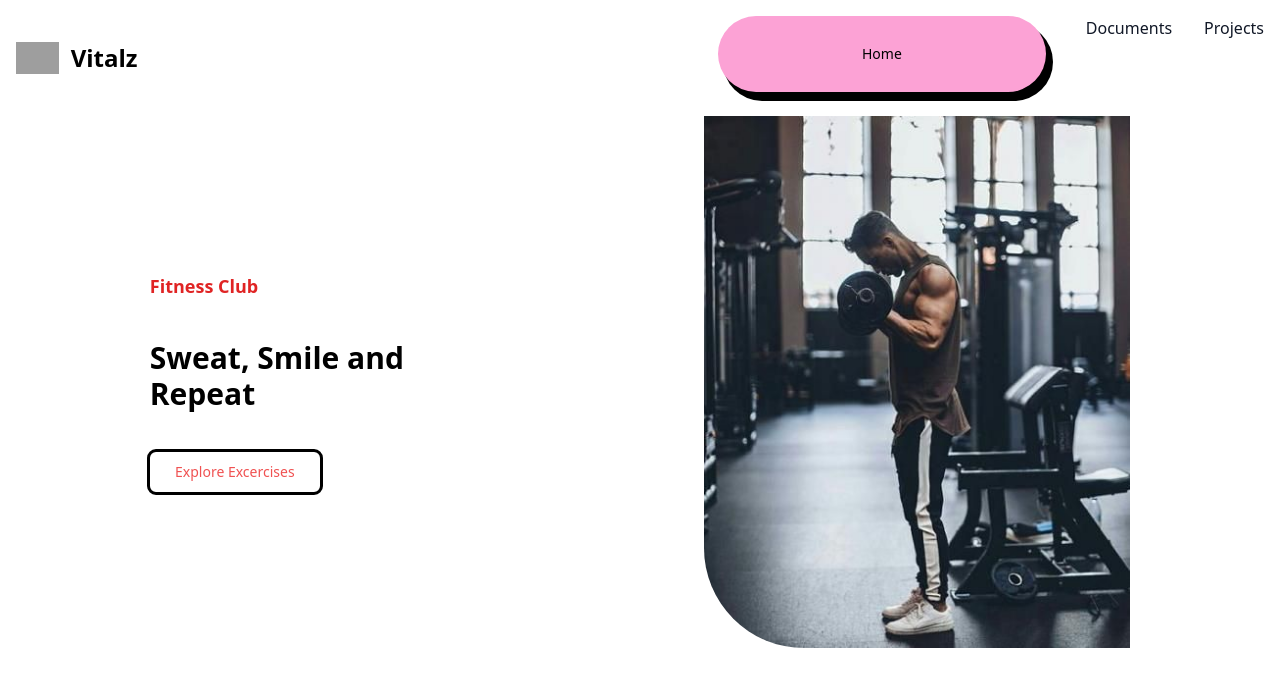
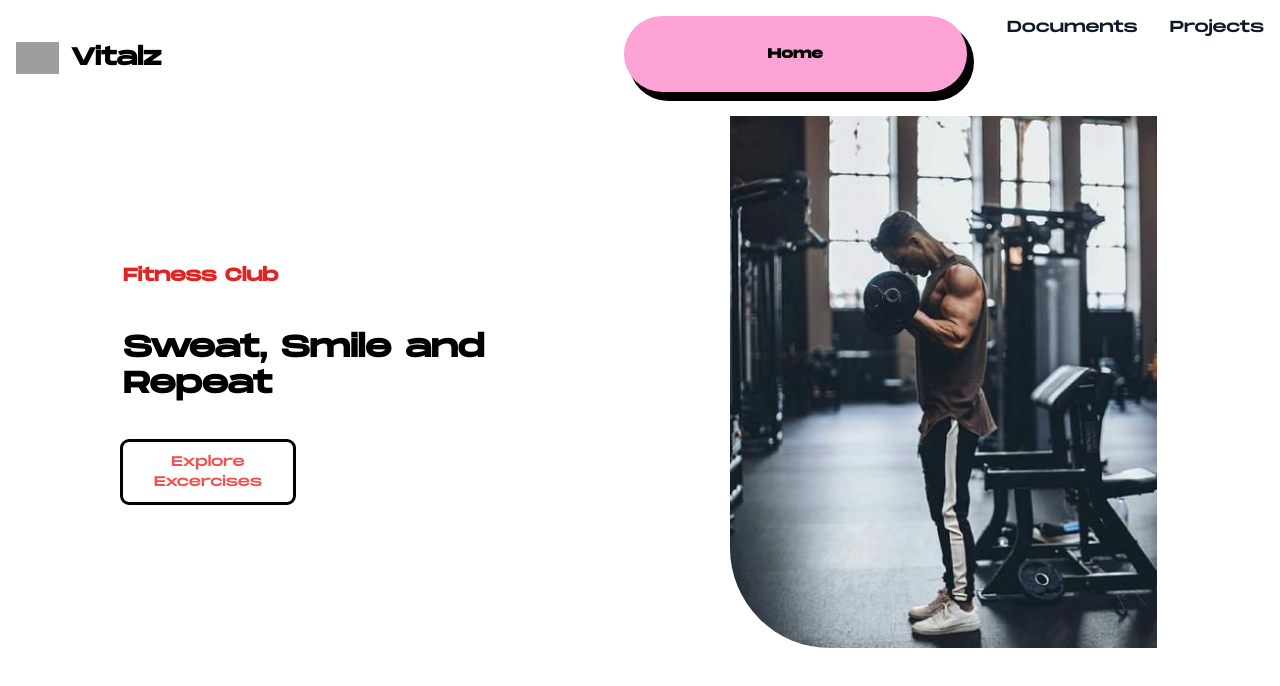
Before and after one commit to hknp796/vitalz, a React (Vite) app: page / in a window 1280 px wide. Shown: the top 686 px of the page. Built offline with nearby package versions, Linux system fonts and the light colour scheme; no server answers; grey boxes are pictures that could not be loaded.

Commit message:
basic fonts added

```diff
--- a/src/App.tsx
+++ b/src/App.tsx
@@ -1,9 +1,11 @@
 import React from "react";
 import Home from "./pages/Home";
 import Navbar from "./components/Navbar";
+import "./fonts.css";
+
 function App() {
   return (
-    <div>
+    <div style={{ fontFamily: "main-regular, sans-serif" }}>
       <Navbar />
       <Home />
     </div>
--- a/src/components/button/Button.tsx
+++ b/src/components/button/Button.tsx
@@ -5,7 +5,7 @@ function Button() {
     <div>
       <button
         type="button"
-        className="text-black bg-[#FCA2D5]  focus:ring-4 focus:ring-blue-300 font-medium  text-sm px-36 py-7 mr-2 mb-2 rounded-[50px] shadow-[6px_8px_0px_1px_rgba(0,0,0,1)] "
+        className="text-black button bg-[#FCA2D5]  focus:ring-4 focus:ring-blue-300 font-medium  text-sm px-36 py-7 mr-2 mb-2 rounded-[50px] shadow-[6px_8px_0px_1px_rgba(0,0,0,1)] "
       >
         Home
       </button>
--- /dev/null
+++ b/src/fonts.css
@@ -0,0 +1,17 @@
+@font-face {
+  font-family: 'main-regular';
+  src: url('./fonts/MonumentExtended-Regular.otf') format('opentype');
+  /* Add more formats if required */
+  /* Specify other font properties if needed */
+}
+@font-face {
+  font-family: 'main-bold';
+  src: url('./fonts/MonumentExtended-ultrabold.otf') format('opentype');
+  /* Add more formats if required */
+  /* Specify other font properties if needed */
+}
+
+
+.button{
+    font-family:'main-bold',sans-serif
+}
--- a/tailwind.config.js
+++ b/tailwind.config.js
@@ -7,6 +7,11 @@ module.exports = {
   ],
   theme: {
     extend: {},
+    fontFamily: {
+      fontFamily: {
+        main: ["Monument Extended"],
+      },
+    },
   },
   plugins: [require("flowbite/plugin")],
 };
```
Also changed, not shown: src/fonts/MonumentExtended-Regular.otf (added), src/fonts/MonumentExtended-Ultrabold.otf (added).
